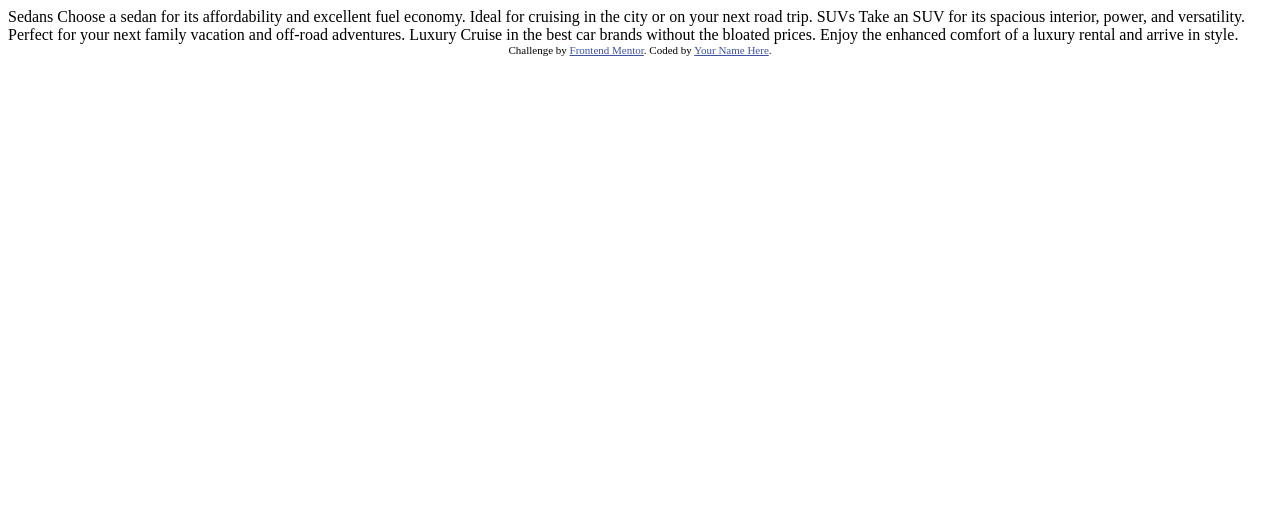
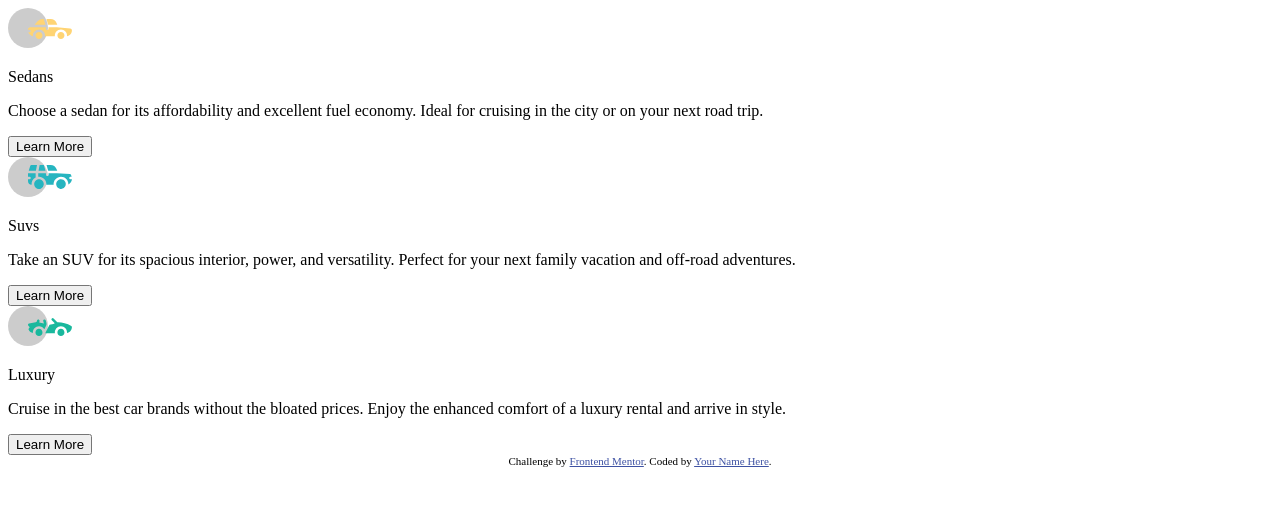
Before and after one commit to Hhmmmk/3ColumnPreviewCardComponent, a plain HTML site: page index.html in a window 1280 px wide. Drawn offline with Linux system fonts and the light colour scheme.

Commit message:
Edited Html to be semantic

```diff
--- a/index.html
+++ b/index.html
@@ -2,31 +2,42 @@
 <html lang="en">
 <head>
   <meta charset="UTF-8">
-  <meta name="viewport" content="width=device-width, initial-scale=1.0"> <!-- displays site properly based on user's device -->
+  <meta name="viewport" content="width=device-width, initial-scale=1.0">
 
   <link rel="icon" type="image/png" sizes="32x32" href="./images/favicon-32x32.png">
 
   <title>Frontend Mentor | 3-column preview card component</title>
 
-  <!-- Feel free to remove these styles or customise in your own stylesheet 👍 -->
   <style>
     .attribution { font-size: 11px; text-align: center; }
     .attribution a { color: hsl(228, 45%, 44%); }
   </style>
 </head>
 <body>
-
-  Sedans
-  Choose a sedan for its affordability and excellent fuel economy. Ideal for cruising in the city
-  or on your next road trip.
-
-  SUVs
-  Take an SUV for its spacious interior, power, and versatility. Perfect for your next family vacation
-  and off-road adventures.
-
-  Luxury
-  Cruise in the best car brands without the bloated prices. Enjoy the enhanced comfort of a luxury
-  rental and arrive in style.
+  <main class="container">
+    <section class="card sedans">
+      <img src="./images/icon-sedans.svg" alt="Sedan Icon" title="Sedan Icon">
+      <p class="card__title">Sedans</p>
+      <p class="card__description">
+        Choose a sedan for its affordability and excellent fuel economy. Ideal for cruising in the city or on your next road trip.
+      </p>
+      <button class="button sedan">Learn More</button>
+    </section>
+    <section class="card suvs">
+      <img src="./images/icon-suvs.svg" alt="Suvs Icon" title="Suvs Icon">
+      <p class="card__title">Suvs</p>
+      <p class="card__description">
+        Take an SUV for its spacious interior, power, and versatility. Perfect for your next family vacation and off-road adventures.
+      </p>
+      <button class="button suvs">Learn More</button>
+    </section>
+    <section class="card luxury">
+      <img src="./images/icon-luxury.svg" alt="Luxury Icon" title="Luxury Icon">
+      <p class="card__title">Luxury</p>
+      <p class="card__description">Cruise in the best car brands without the bloated prices. Enjoy the enhanced comfort of a luxury rental and arrive in style.</p>
+      <button class="button luxury">Learn More</button>
+    </section>
+  </main>
 
   <div class="attribution">
     Challenge by <a href="https://www.frontendmentor.io?ref=challenge" target="_blank">Frontend Mentor</a>.
```
